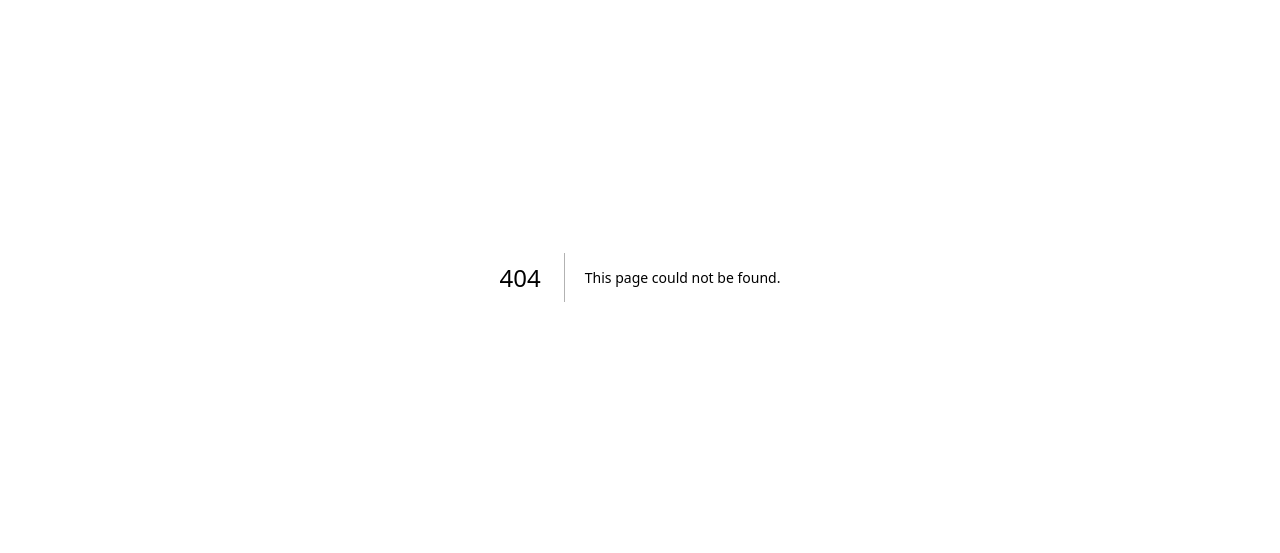
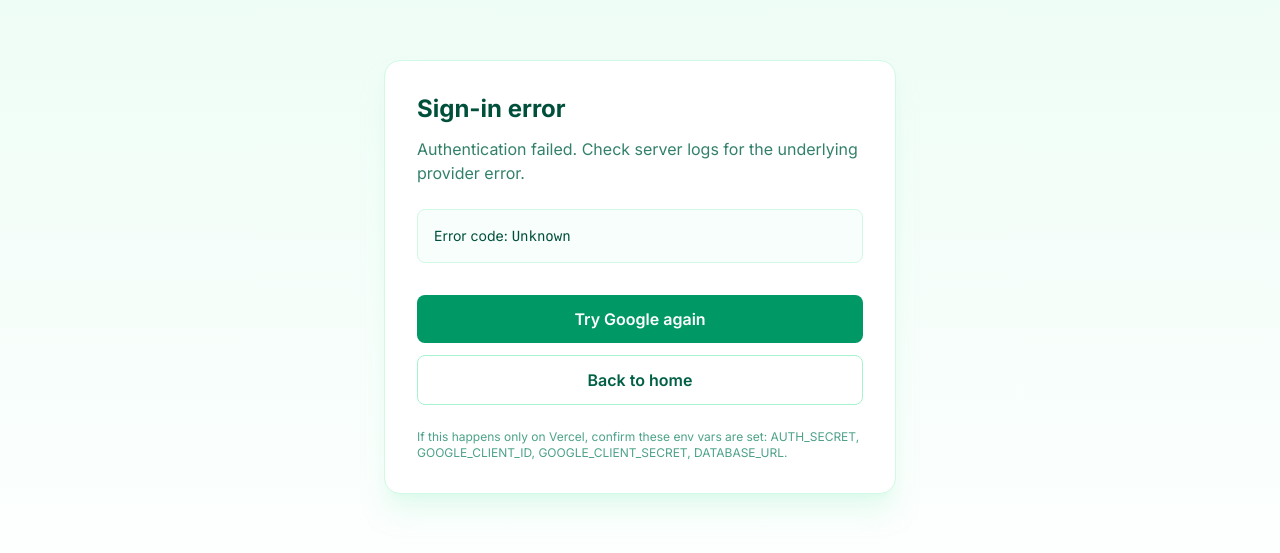
Before and after one commit to moriyam-mohona/ramadan-tracker, a Next.js app: page /auth/error in a window 1280 px wide. Before the commit this address had no page. Shown: the part 123-676 px from the top of the page. Built offline with nearby package versions, Linux system fonts and the light colour scheme.

Commit message:
feat: Enhance Google authentication with error handling and environment variable setup

```diff
--- /dev/null
+++ b/src/app/auth/error/page.tsx
@@ -0,0 +1,61 @@
+import { signIn } from "@/auth";
+import Link from "next/link";
+
+export default async function AuthErrorPage({
+  searchParams,
+}: {
+  searchParams: Promise<Record<string, string | string[] | undefined>>;
+}) {
+  const params = await searchParams;
+  const error = typeof params.error === "string" ? params.error : "Unknown";
+
+  const title = error === "AccessDenied" ? "Access denied" : "Sign-in error";
+
+  const hint =
+    error === "AccessDenied"
+      ? "Google refused the sign-in. Common causes: the OAuth consent screen is in Testing and your account isn’t listed as a Test user, the app is Internal (Workspace-only), or you used a different Google account than expected."
+      : "Authentication failed. Check server logs for the underlying provider error.";
+
+  return (
+    <div className="min-h-screen flex items-center justify-center px-6 bg-linear-to-b from-emerald-50 to-white">
+      <div className="w-full max-w-lg rounded-2xl border border-emerald-100 bg-white p-8 shadow-xl shadow-emerald-100/50">
+        <h1 className="text-2xl font-bold text-emerald-900">{title}</h1>
+        <p className="mt-3 text-emerald-800/80">{hint}</p>
+
+        <div className="mt-6 rounded-lg border border-emerald-100 bg-emerald-50/40 p-4">
+          <p className="text-sm text-emerald-900">
+            Error code: <span className="font-mono">{error}</span>
+          </p>
+        </div>
+
+        <div className="mt-8 flex flex-col gap-3">
+          <form
+            action={async () => {
+              "use server";
+              await signIn("google", { redirectTo: "/" });
+            }}
+          >
+            <button
+              type="submit"
+              className="w-full rounded-lg bg-emerald-600 px-4 py-3 font-semibold text-white hover:bg-emerald-700 transition-colors"
+            >
+              Try Google again
+            </button>
+          </form>
+
+          <Link
+            href="/"
+            className="w-full text-center rounded-lg border border-emerald-200 px-4 py-3 font-semibold text-emerald-800 hover:bg-emerald-50 transition-colors"
+          >
+            Back to home
+          </Link>
+        </div>
+
+        <p className="mt-6 text-xs text-emerald-700/70">
+          If this happens only on Vercel, confirm these env vars are set:
+          AUTH_SECRET, GOOGLE_CLIENT_ID, GOOGLE_CLIENT_SECRET, DATABASE_URL.
+        </p>
+      </div>
+    </div>
+  );
+}
--- a/src/auth.ts
+++ b/src/auth.ts
@@ -1,10 +1,26 @@
-import { prisma } from "@/lib/prisma"
-import NextAuth from "next-auth"
-import Credentials from "next-auth/providers/credentials"
-import Google from "next-auth/providers/google"
+import { prisma } from "@/lib/prisma";
+import NextAuth from "next-auth";
+import Credentials from "next-auth/providers/credentials";
+import Google from "next-auth/providers/google";
 
 export const { handlers, auth, signIn, signOut } = NextAuth({
   secret: process.env.AUTH_SECRET,
+  debug:
+    process.env.NEXTAUTH_DEBUG === "true" ||
+    process.env.NODE_ENV !== "production",
+  logger: {
+    error(error: Error) {
+      console.error("[auth] error", error);
+    },
+    warn(code: string) {
+      console.warn("[auth] warn", code);
+    },
+    debug(code: string, metadata?: unknown) {
+      if (process.env.NEXTAUTH_DEBUG === "true") {
+        console.debug("[auth] debug", code, metadata);
+      }
+    },
+  },
   providers: [
     Google({
       clientId: process.env.GOOGLE_CLIENT_ID,
@@ -16,13 +32,13 @@ export const { handlers, auth, signIn, signOut } = NextAuth({
         username: { label: "Username", type: "text" },
       },
       async authorize(credentials) {
-        const username = credentials?.username as string
-        if (!username) return null
+        const username = credentials?.username as string;
+        if (!username) return null;
 
         try {
           const existingUser = await prisma.user.findUnique({
             where: { username },
-          })
+          });
 
           if (existingUser) {
             return {
@@ -30,7 +46,7 @@ export const { handlers, auth, signIn, signOut } = NextAuth({
               name: existingUser.name,
               email: existingUser.email,
               image: existingUser.image,
-            }
+            };
           }
 
           const newUser = await prisma.user.create({
@@ -40,29 +56,35 @@ export const { handlers, auth, signIn, signOut } = NextAuth({
               isGuest: true,
               email: `guest-${username}@example.com`,
             },
-          })
+          });
 
           return {
             id: newUser.id,
             name: newUser.name,
             email: newUser.email,
             image: newUser.image,
-          }
+          };
         } catch (error) {
-          console.error("Error in guest auth:", error)
-          return null
+          console.error("Error in guest auth:", error);
+          return null;
         }
       },
     }),
   ],
   callbacks: {
     async signIn({ user, account }) {
+      if (process.env.NEXTAUTH_DEBUG === "true") {
+        console.log("[auth] signIn callback", {
+          provider: account?.provider,
+          email: user?.email,
+        });
+      }
       // Handle Google OAuth — save user to DB if first time
       if (account?.provider === "google") {
         try {
           const existingUser = await prisma.user.findUnique({
             where: { email: user.email! },
-          })
+          });
 
           if (!existingUser) {
             await prisma.user.create({
@@ -71,14 +93,14 @@ export const { handlers, auth, signIn, signOut } = NextAuth({
                 name: user.name,
                 image: user.image,
               },
-            })
+            });
           }
         } catch (error) {
-          console.error("Error saving Google user:", error)
-          return false // user will not be able to login if this fails
+          console.error("Error saving Google user:", error);
+          return true; // user will not be able to login if this fails
         }
       }
-      return true
+      return true;
     },
     async jwt({ token, user, account }) {
       if (account?.provider === "google" && token.email) {
@@ -86,21 +108,21 @@ export const { handlers, auth, signIn, signOut } = NextAuth({
         try {
           const dbUser = await prisma.user.findUnique({
             where: { email: token.email },
-          })
-          if (dbUser) token.sub = dbUser.id
+          });
+          if (dbUser) token.sub = dbUser.id;
         } catch (error) {
-          console.error("Error fetching user in jwt callback:", error)
+          console.error("Error fetching user in jwt callback:", error);
         }
       } else if (user) {
-        token.sub = user.id
+        token.sub = user.id;
       }
-      return token
+      return token;
     },
     async session({ session, token }) {
       if (session.user && token?.sub) {
-        session.user.id = token.sub
+        session.user.id = token.sub;
       }
-      return session
+      return session;
     },
   },
   session: {
@@ -108,5 +130,6 @@ export const { handlers, auth, signIn, signOut } = NextAuth({
   },
   pages: {
     signIn: "/",
+    error: "/auth/error",
   },
-})
+});
```
Also changed, not shown: 1 other file (tests, documents, lock files or other folders).
